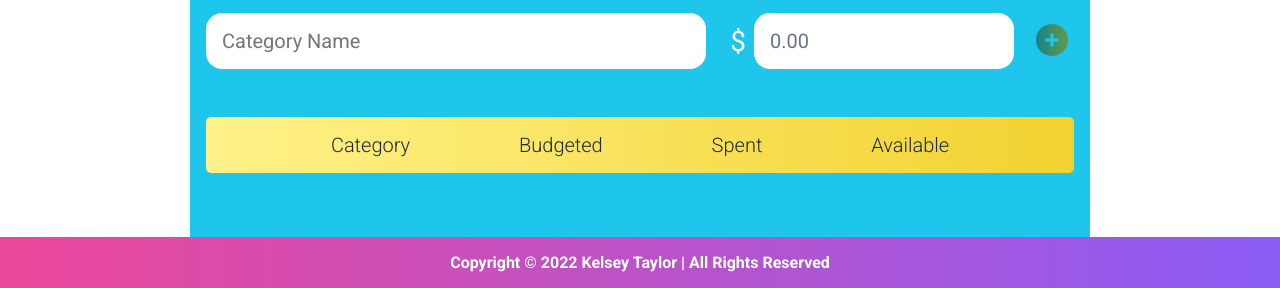
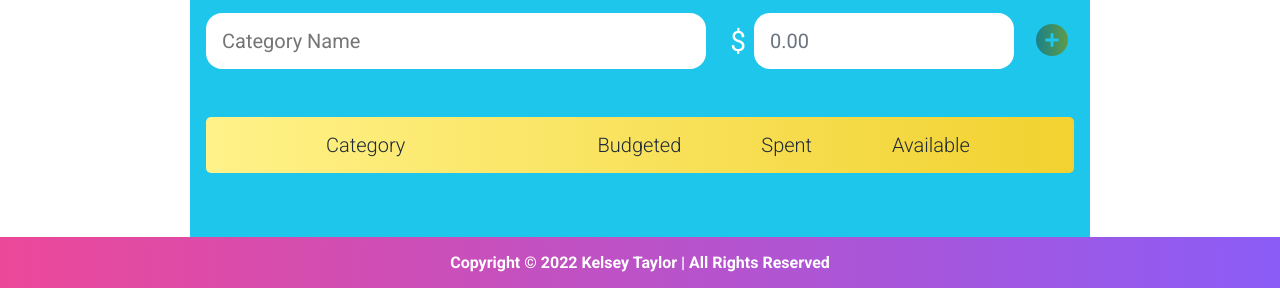
Before and after one commit to KelseyATaylor/unicorn-budget, a website: page client/index.html in a window 1280 px wide. Shown: the part 521-809 px from the top of the page. Drawn offline with nearby package versions, Linux system fonts and the light colour scheme; no server answers.

Commit message:
fixed budget row header flex

```diff
--- a/client/index.html
+++ b/client/index.html
@@ -61,9 +61,11 @@
 				<section id="budget-list">
 					<section class="budget-header-container">
 						<p>Category</p>
-						<p>Budgeted</p>
-						<p>Spent</p>
-						<p>Available</p>
+						<div>
+							<p>Budgeted</p>
+							<p>Spent</p>
+							<p>Available</p>
+						</div>
 					</section>
 
 					<div id="load-category">
--- a/client/styles.css
+++ b/client/styles.css
@@ -135,9 +135,6 @@ header h3 {
 	color: var(--dark);
 }
 
-#toBeBudgeted_container {
-}
-
 .main-sub {
 	background-color: var(--teal);
 	/* margin-bottom: 3rem; */
@@ -237,7 +234,7 @@ main {
 .budget-header-container {
 	display: flex;
 	align-items: center;
-	justify-content: space-evenly;
+	justify-content: space-around;
 	padding: 1rem;
 	margin: 1rem;
 	border-radius: 5px;
@@ -250,6 +247,12 @@ main {
 	font-size: 1.25rem;
 	font-weight: 300;
 	color: var(--darker);
+	padding-left: 3rem;
+	padding-right: 2rem;
+}
+.budget-header-container div {
+	display: flex;
+	justify-content: flex-end;
 }
 
 #load-category .budget-line {
```
